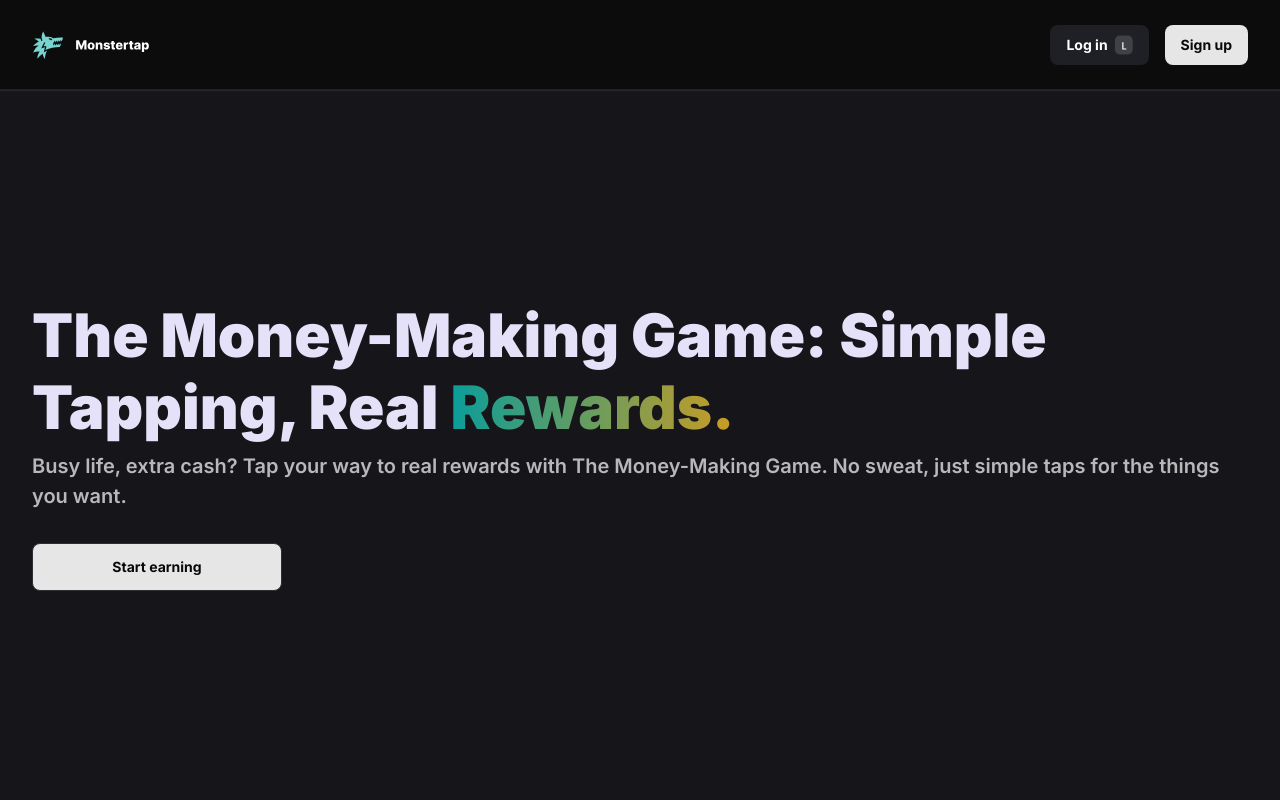
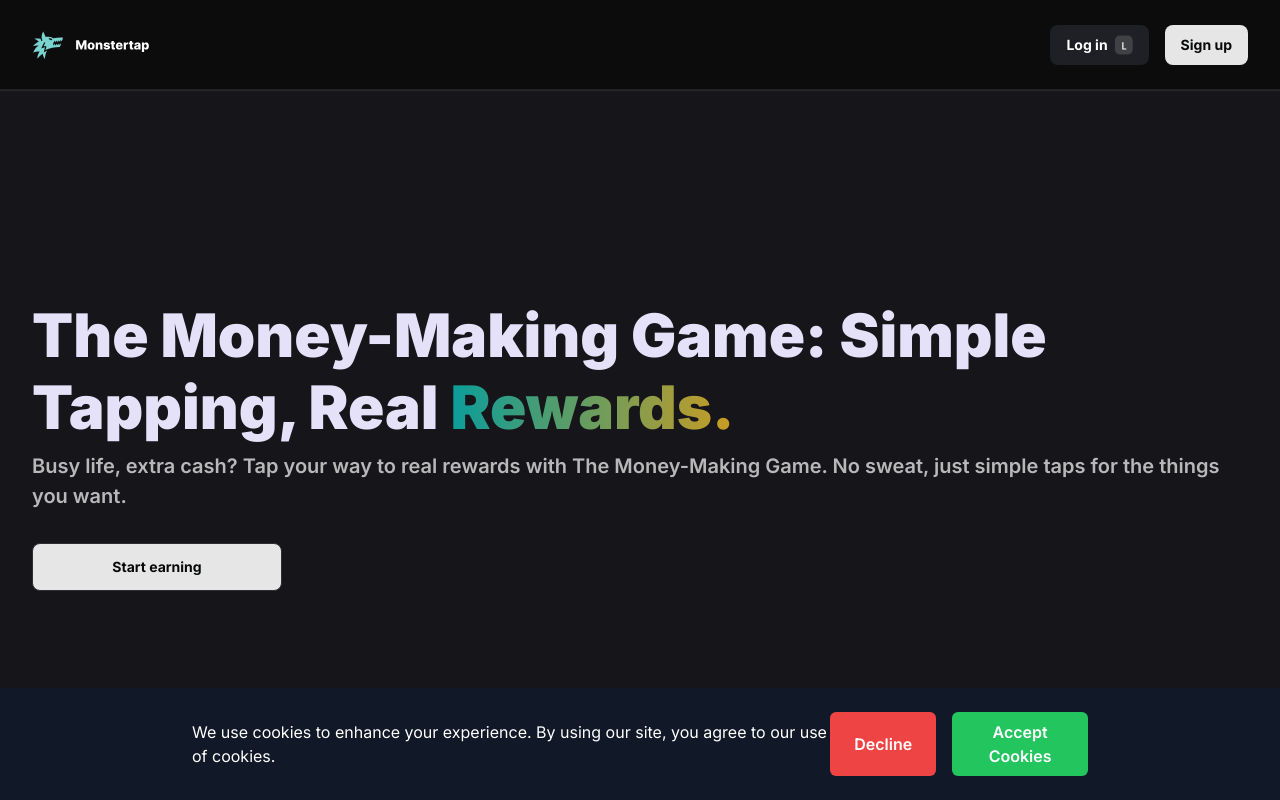
Before and after one commit to marcusxart/monter-tap, a React (Vite) app in the folder client/: page / in a window 1280 px wide. Shown: the top 800 px of the page. Built offline with nearby package versions, Linux system fonts and the light colour scheme; no server answers.

Commit message:
fixed the cookies part..

```diff
--- a/client/src/components/Cookies.jsx
+++ b/client/src/components/Cookies.jsx
@@ -2,26 +2,53 @@ import React, { useState, useEffect } from "react";
 import Cookies from "js-cookie";
 
 const CookieComponent = () => {
-  const [consentGiven, setConsentGiven] = useState(
-    !!Cookies.get("cookieConsent") // Check if consent is already given
-  );
+  // State to track if the cookies banner should be visible
+  const [cookiesAccepted, setCookiesAccepted] = useState(false);
+
+  // Check if the user has already accepted or declined cookies
+  useEffect(() => {
+    // const cookiesConsent = localStorage.getItem("cookies");
+    // if (cookiesConsent) {
+    //   setCookiesAccepted(true);
+    // }
+  }, []);
 
   const handleAcceptCookies = () => {
-    Cookies.set("cookieConsent", "true", { expires: 365 }); // Store consent for a year
-    setConsentGiven(true);
+    localStorage.setItem("cookies", true);
+    setCookiesAccepted(true); // Hide banner after accepting
   };
 
-  if (consentGiven) {
-    return null; // Hide the component if consent is already given
-  }
+  const handleDeclineCookies = () => {
+    localStorage.setItem("cookies", false);
+    setCookiesAccepted(true); // Hide banner after declining
+  };
+
+  // If cookies are already accepted/declined, don't show the banner
+  // if (cookiesAccepted) return null;
 
   return (
-    <div className="cookie-banner">
-      <p>
-        We use cookies to enhance your experience. By using our site, you agree
-        to our use of cookies.
-      </p>
-      <button onClick={handleAcceptCookies}>Accept Cookies</button>
+    <div className="cookie-banner fixed z-20 bottom-0 left-0 w-full bg-gray-900 text-white p-6 shadow-lg">
+      <div className="max-w-4xl mx-auto flex flex-col md:flex-row justify-between items-center space-y-4 md:space-y-0">
+        <p className="text-sm md:text-base text-center md:text-left">
+          We use cookies to enhance your experience. By using our site, you
+          agree to our use of cookies.
+        </p>
+
+        <div className="flex space-x-4">
+          <button
+            onClick={handleDeclineCookies}
+            className="bg-red-500 hover:bg-red-600 text-white font-semibold py-2 px-6 rounded-md transition duration-200"
+          >
+            Decline
+          </button>
+          <button
+            onClick={handleAcceptCookies}
+            className="bg-green-500 hover:bg-green-600 text-white font-semibold py-2 px-6 rounded-md transition duration-200"
+          >
+            Accept Cookies
+          </button>
+        </div>
+      </div>
     </div>
   );
 };
--- a/client/src/pages/landing/index.jsx
+++ b/client/src/pages/landing/index.jsx
@@ -7,11 +7,6 @@ import CoinSection from "./containers/coin";
 import CookieComponent from "../../components/Cookies";
 
 const Landing = () => {
-  useEffect(() => {
-    // Set a cookie for the user's session or preferences
-    Cookies.set("visitedLandingPage", "true", { expires: 30 }); // Cookie expires in 30 days
-  }, []);
-
   return (
     <div className="flex w-full gap-[90px] flex-col">
       <MaxContainer>
```
